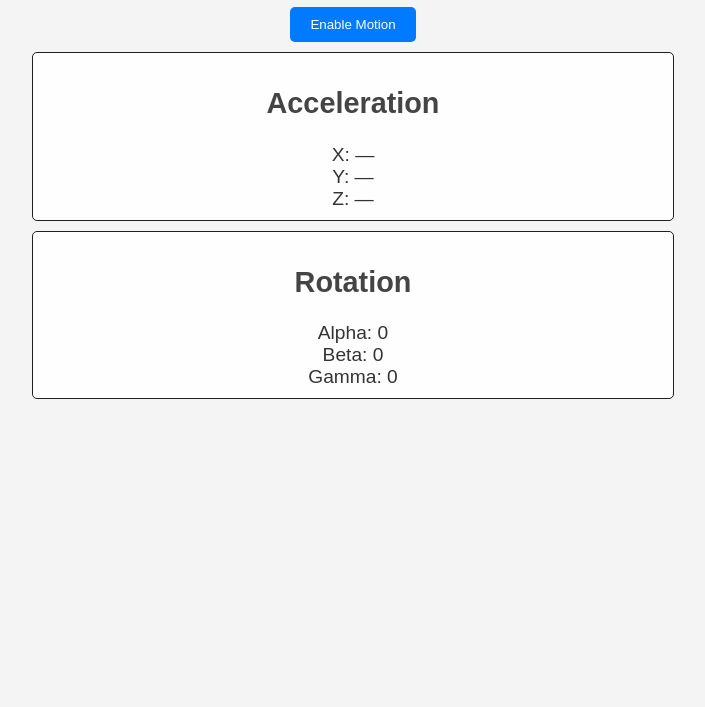
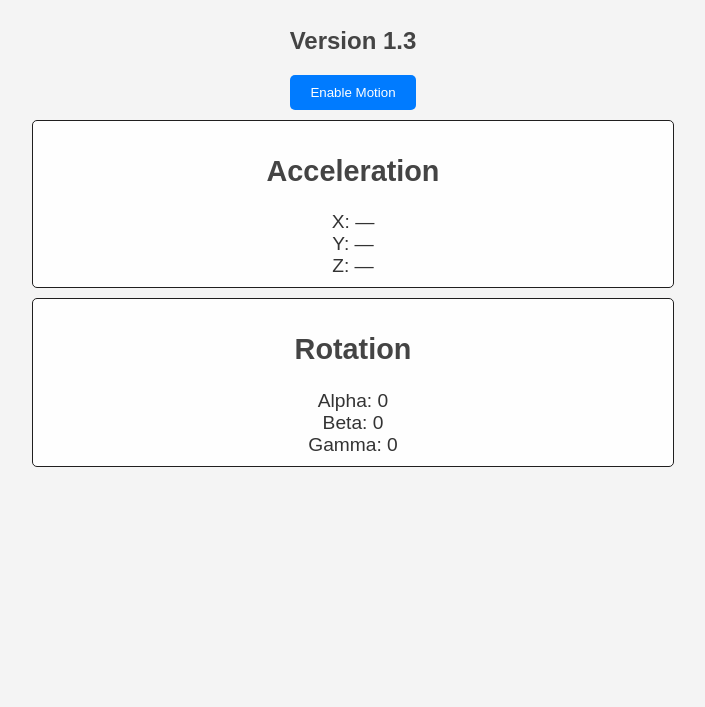
Before and after one commit to hvnlysrph/phone-motion-lab, a plain HTML site: page index.html in a window 1280 px wide. Shown: the part 93-800 px from the top of the page, without its empty margins (287-992 px from the left). Drawn offline with Linux system fonts and the light colour scheme.

Commit message:
seeing the published changes with a v number

```diff
--- a/index.html
+++ b/index.html
@@ -11,6 +11,7 @@
 
 <body>
     <h1>Phone Motion Lab</h1>
+    <h2>Version 1.3</h2>
     <button id="enable-motion">Enable Motion</button>
     <section id="acceleration">
         <h2>Acceleration</h2>
```
